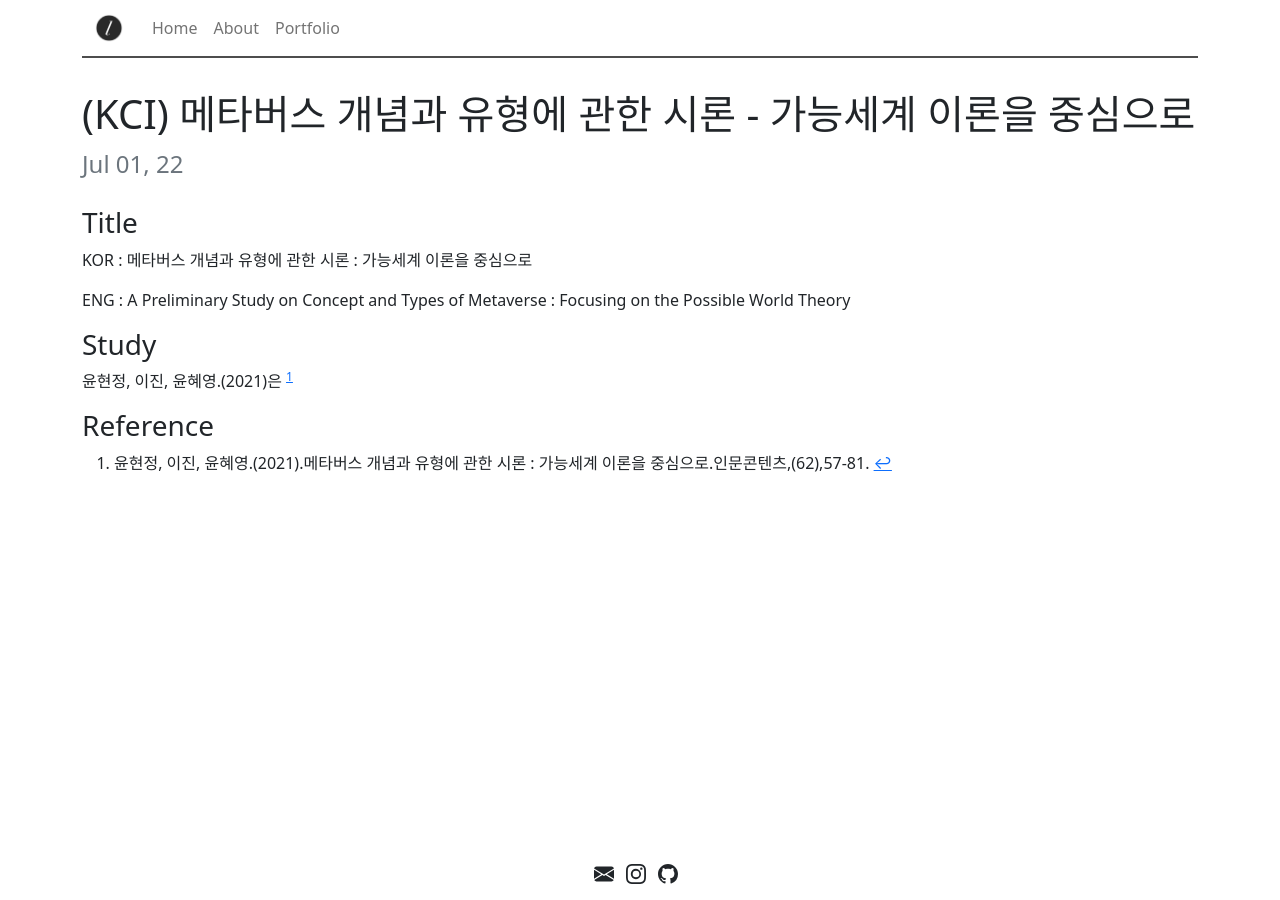
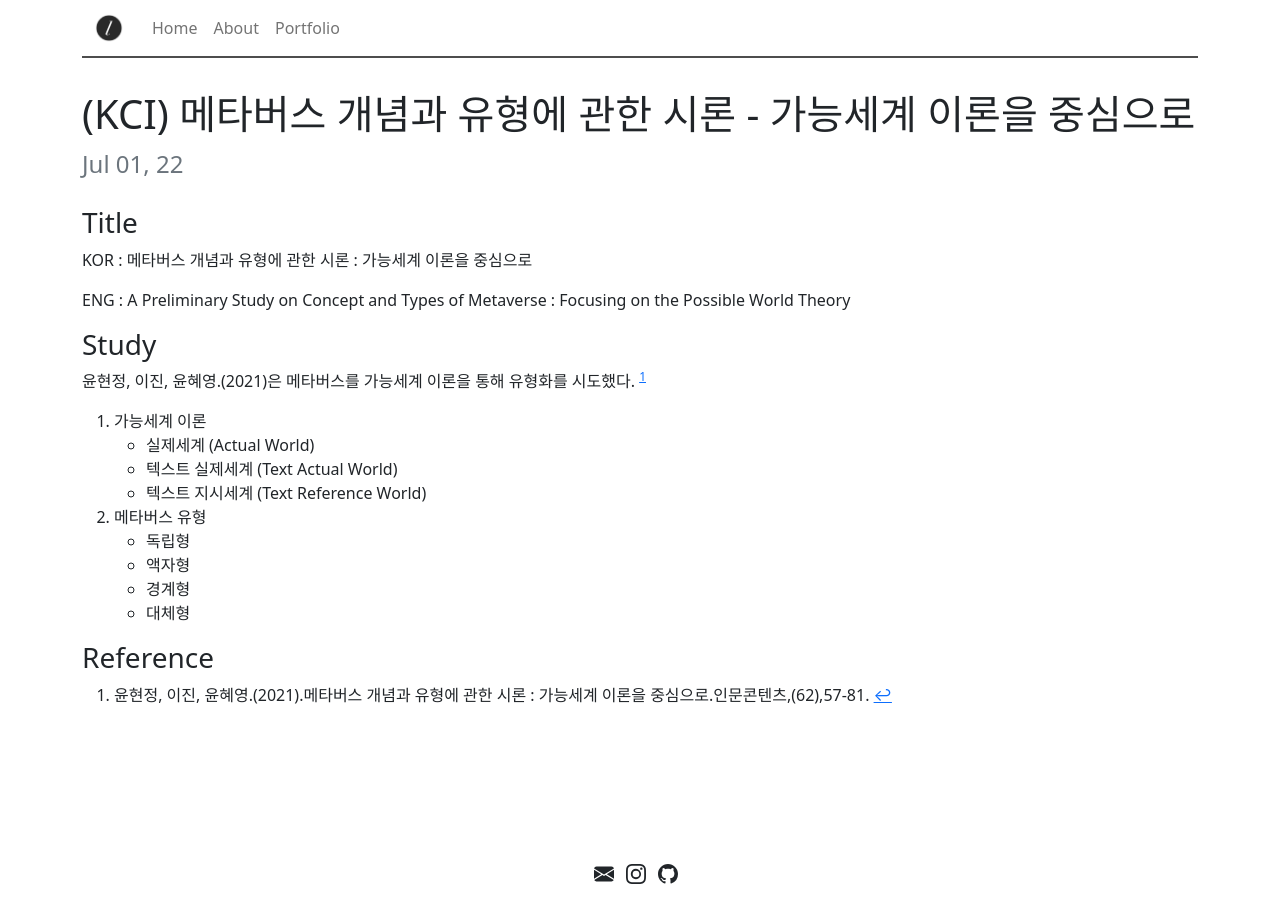
Before and after one commit to obliqueLab/obliqueLab.github.io, a Jekyll site: the page built from _posts/2022-07-01-A Preliminary Study on Concept and Types of Metaverse.md, in a window 1280 px wide. Built offline with Jekyll 4.4.1, drawn with Linux system fonts in a browser that asks for light colours.

Commit message:
Update 2022-07-01-A Preliminary Study on Concept and Types of Metaverse.md

```diff
--- a/_posts/2022-07-01-A Preliminary Study on Concept and Types of Metaverse.md
+++ b/_posts/2022-07-01-A Preliminary Study on Concept and Types of Metaverse.md
@@ -10,7 +10,17 @@ ENG : A Preliminary Study on Concept and Types of Metaverse : Focusing on the Po
 
 
 ### Study
-윤현정, 이진, 윤혜영.(2021)은 [^1]
+윤현정, 이진, 윤혜영.(2021)은 메타버스를 가능세계 이론을 통해 유형화를 시도했다. [^1]
+1. 가능세계 이론
+- 실제세계 (Actual World)
+- 텍스트 실제세계 (Text Actual World)
+- 텍스트 지시세계 (Text Reference World)
+
+2. 메타버스 유형
+- 독립형
+- 액자형
+- 경계형
+- 대체형
 
 
 ### Reference
```
